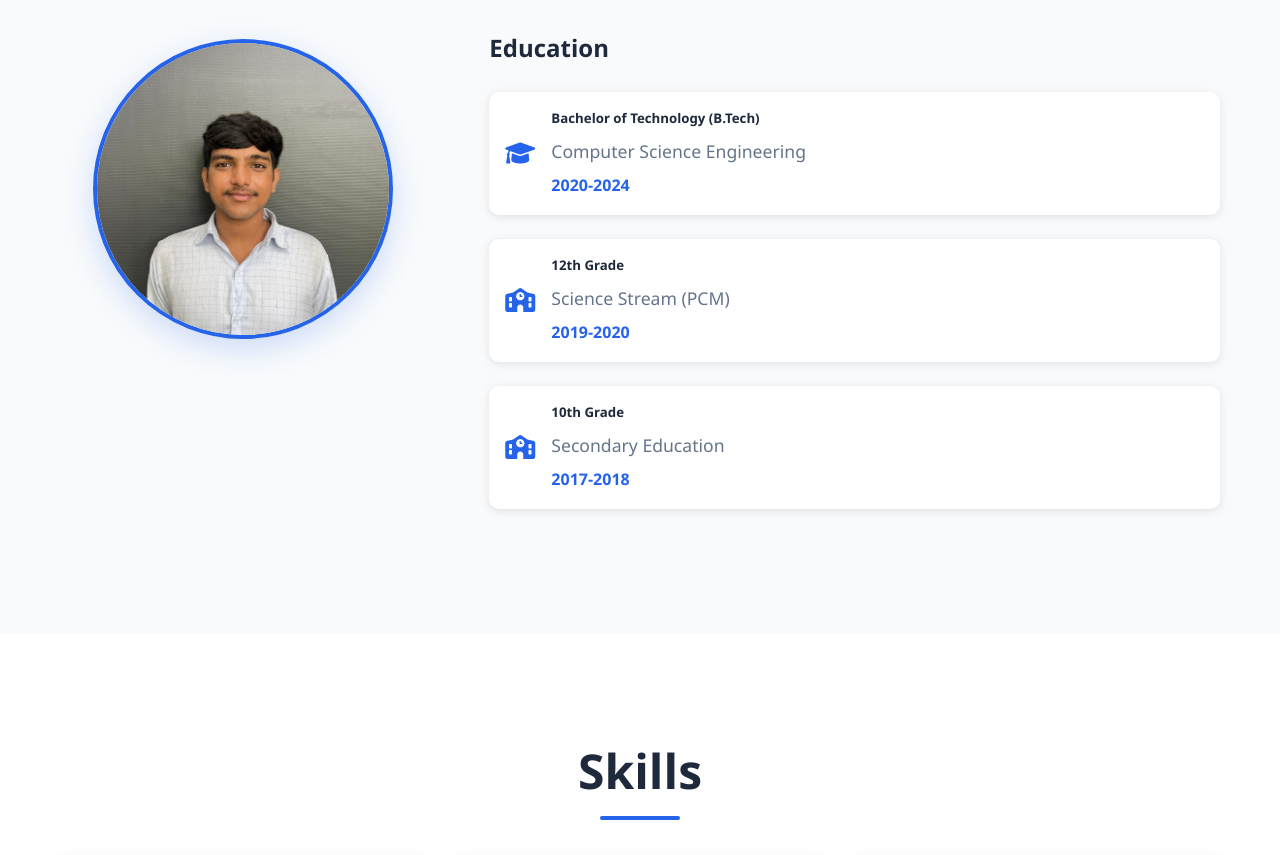
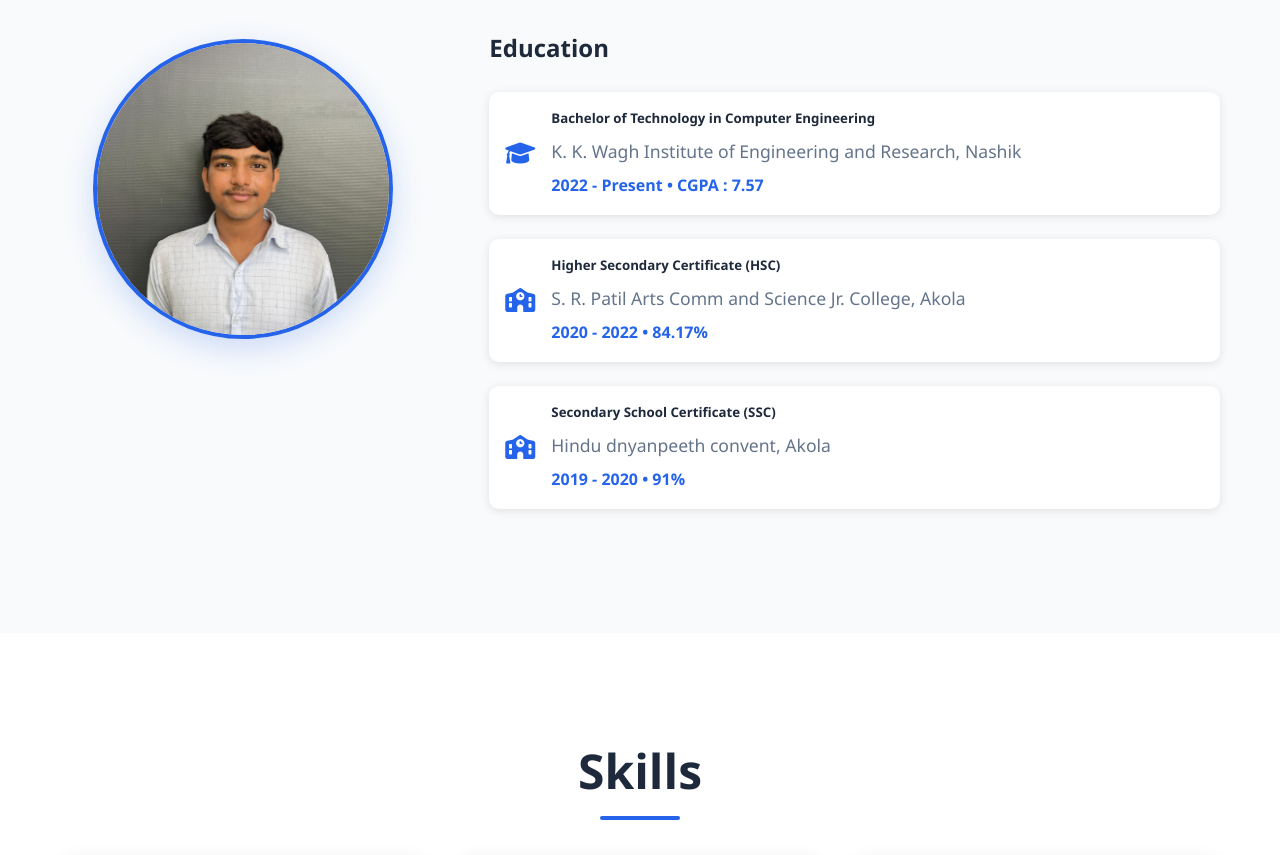
Before and after one commit to rajeshn67/Portfolio, a plain HTML site: page public/index.html in a window 1280 px wide. Shown: the part 1179-2034 px from the top of the page. Drawn offline with Linux system fonts and the light colour scheme.

Commit message:
Initiall commit

```diff
--- a/public/index.html
+++ b/public/index.html
@@ -88,9 +88,9 @@
                                 <i class="fas fa-graduation-cap"></i>
                             </div>
                             <div class="education-details">
-                                <h5>Bachelor of Technology (B.Tech)</h5>
-                                <p>Computer Science Engineering</p>
-                                <span class="year">2020-2024</span>
+                                <h5>Bachelor of Technology in Computer Engineering</h5>
+                                <p>K. K. Wagh Institute of Engineering and Research, Nashik</p>
+                                <span class="year">2022 - Present • CGPA : 7.57</span>
                             </div>
                         </div>
                         <div class="education-item">
@@ -98,9 +98,9 @@
                                 <i class="fas fa-school"></i>
                             </div>
                             <div class="education-details">
-                                <h5>12th Grade</h5>
-                                <p>Science Stream (PCM)</p>
-                                <span class="year">2019-2020</span>
+                                <h5>Higher Secondary Certificate (HSC)</h5>
+                                <p>S. R. Patil Arts Comm and Science Jr. College, Akola</p>
+                                <span class="year">2020 - 2022 • 84.17%</span>
                             </div>
                         </div>
                         <div class="education-item">
@@ -108,9 +108,9 @@
                                 <i class="fas fa-school"></i>
                             </div>
                             <div class="education-details">
-                                <h5>10th Grade</h5>
-                                <p>Secondary Education</p>
-                                <span class="year">2017-2018</span>
+                                <h5>Secondary School Certificate (SSC)</h5>
+                                <p>Hindu dnyanpeeth convent, Akola</p>
+                                <span class="year">2019 - 2020 • 91%</span>
                             </div>
                         </div>
                     </div>
```
